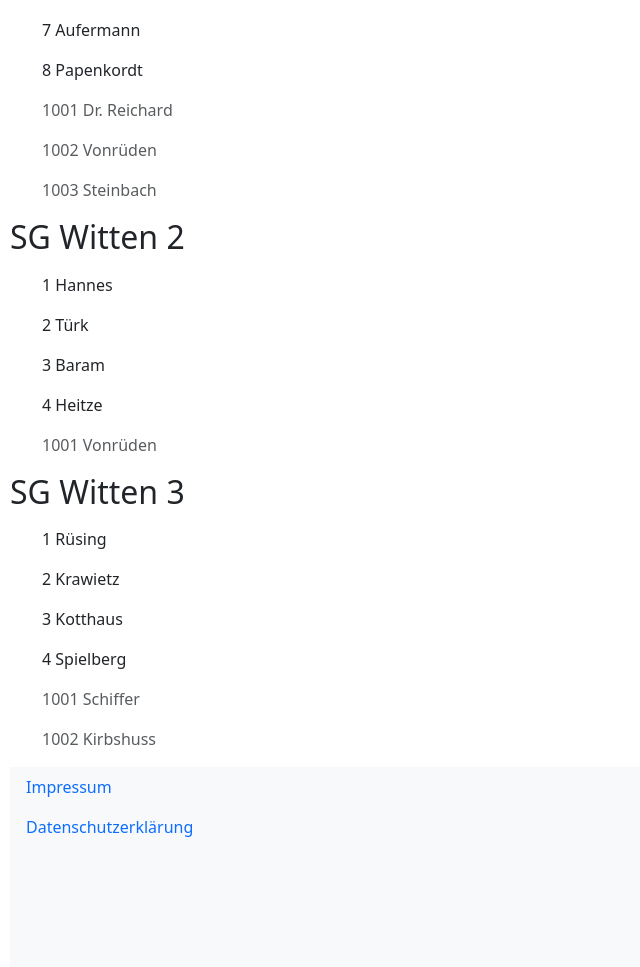
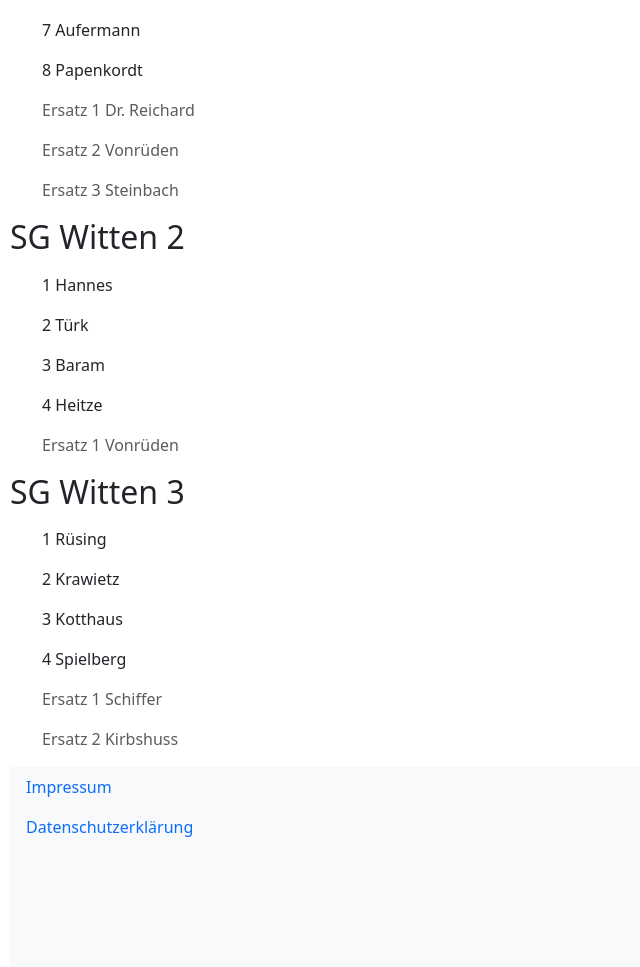
Before and after one commit to Schatten2021/sg-witten-website, a Flask app: page /Mannschaftsbetrieb in a window 1280 px wide. Shown: the part 464-1431 px from the top of the page, without its empty margins (0-640 px from the left). Run offline with Flask 3, Linux system fonts and the light colour scheme; data comes from the database, SQL or seed files in the repository; some libraries are stand-ins or nearby versions.

Commit message:
updated Mannschaftsbetrieb.html

```diff
--- a/app/templates/Mannschaftsbetrieb.html
+++ b/app/templates/Mannschaftsbetrieb.html
@@ -3,9 +3,9 @@
 	<h1>Mannschaftsbetrieb Saison 2023/24</h1>
     {% for team in teams %}
     	<h2>SG Witten {{ team.id }}</h2>
-        <ul style="list-style: none; margin-left: 0; padding-left: 1em; text-indent: -1em;"></ul>
+        <ul style="list-style: none;"></ul>
         {% for player in team.players|sort %}
-            <ul{% if player.is_reserve %} class="text-body-secondary"{% endif %}>{{ player.board_number }} {{ player.name }}</ul>
+            <ul{% if player.is_reserve %} class="text-body-secondary"{% endif %}>{% if player.is_reserve %}Ersatz {{ player.index_in_team + 1 - player.team.boards}}{% else %}{{ player.index_in_team + 1 }}{% endif %} {{ player.name }}</ul>
         {% endfor %}
     {% endfor %}
 
```
